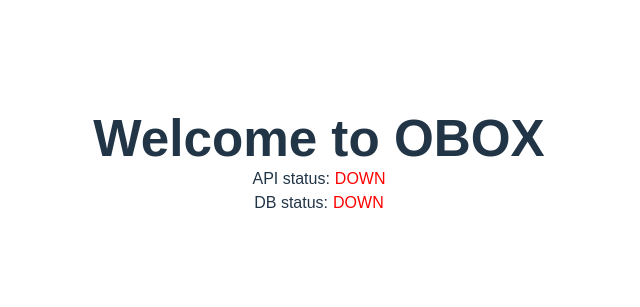
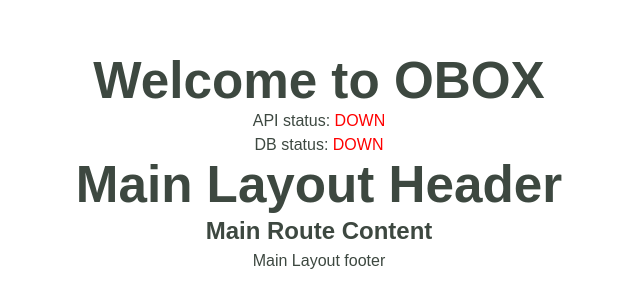
Before and after one commit to obox-qr/obox, a React (Vite) app in the folder ui/: page / in a window 1280 px wide. Shown: the part 237-544 px from the top of the page, without its empty margins (321-961 px from the left). Built offline with nearby package versions, Linux system fonts and the light colour scheme; no server answers.

Commit message:
routeFix

```diff
--- a/ui/package.json
+++ b/ui/package.json
@@ -23,7 +23,8 @@
     "dotenv": "16.4.5",
     "jest-environment-jsdom": "29.7.0",
     "react": "18.2.0",
-    "react-dom": "18.2.0"
+    "react-dom": "18.2.0",
+    "react-router-dom": "^6.26.0"
   },
   "devDependencies": {
     "@eslint/compat": "1.1.0",
--- a/ui/src/App.tsx
+++ b/ui/src/App.tsx
@@ -1,53 +1,72 @@
+import { useTheme } from '@mui/material/styles';
+import axios from 'axios';
 import { useEffect, useState } from 'react';
-import ApiService, { ServicesNames } from './api';
-import { HealthCheckApiInterface } from './api/services/healthcheck-api';
 import './App.css';
+import config from './config';
 
-const initStatusState = {
-  status: 'down',
-  db: 'down',
-};
+import { BrowserRouter, Route, Routes } from 'react-router-dom';
+
+import AuthLayout from './components/layouts/AuthLayout.tsx';
+import MainLayout from './components/layouts/MainLayout.tsx';
+import AuthRoute from './components/routes/AuthRoute.tsx';
+import MainRoute from './components/routes/MainRoute.tsx';
+import NotFoundRoute from './components/routes/NotFoundRoute.tsx';
+
+const { apiUrl } = config;
+
+const healthCheckUrl = `${apiUrl}/health`;
 
 export const App = () => {
-  const [apiStatus, setApiStatus] = useState(initStatusState);
+  const theme = useTheme();
+  const [apiStatus, setApiStatus] = useState({
+    status: 'DOWN',
+    db: 'DOWN',
+  });
+  useEffect(() => {
+    if (!apiUrl) {
+      setApiStatus({
+        status: 'DOWN',
+        db: 'DOWN',
+      });
+      return;
+    }
 
-  useEffect(() => {
-    ApiService.getService<HealthCheckApiInterface>(ServicesNames.HEALTHCHECK)
-      .healthCheck()
-      .then(({ data }) => {
-        const { details } = data;
-        setApiStatus({
-          status: details['nestjs-docs']?.status ?? initStatusState.status,
-          db: details.database?.status ?? initStatusState.db,
-        });
-      });
+    axios.get(healthCheckUrl).then(({ data }) => {
+      setApiStatus(data);
+    });
   }, []);
 
   return (
     <>
-      <h1>Welcome to OBOX</h1>
-      <p style={{ display: 'flex', justifyContent: 'center', gap: '5px' }}>
-        <span>API status:</span>
-        <span
-          style={{
-            color: apiStatus.status === 'up' ? 'green' : 'red',
-            textTransform: 'uppercase',
-          }}
-        >
+      <h1 style={{ color: theme.main.custom.greyGreenDarker }}>
+        Welcome to OBOX
+      </h1>
+      <p style={{ color: theme.main.custom.greyGreenDarker }}>
+        API status:{' '}
+        <span style={{ color: apiStatus.status === 'UP' ? 'green' : 'red' }}>
           {apiStatus.status}
         </span>
       </p>
-      <p style={{ display: 'flex', justifyContent: 'center', gap: '5px' }}>
-        <span>DB status:</span>
-        <span
-          style={{
-            color: apiStatus.db === 'up' ? 'green' : 'red',
-            textTransform: 'uppercase',
-          }}
-        >
+      <p style={{ color: theme.main.custom.greyGreenDarker }}>
+        DB status:{' '}
+        <span style={{ color: apiStatus.db === 'UP' ? 'green' : 'red' }}>
           {apiStatus.db}
         </span>
       </p>
+      <BrowserRouter>
+        <Routes>
+          <Route element={<MainLayout />}>
+            <Route path="/" element={<MainRoute />} />
+          </Route>
+
+          <Route element={<AuthLayout />}>
+            <Route path="/auth" element={<AuthRoute />} />
+          </Route>
+
+          <Route path="/not-found" element={<NotFoundRoute />} />
+          <Route path="*" element={<NotFoundRoute />} />
+        </Routes>
+      </BrowserRouter>
     </>
   );
 };
--- /dev/null
+++ b/ui/src/components/layouts/AuthLayout.tsx
@@ -0,0 +1,21 @@
+import { useTheme } from '@mui/material/styles';
+import { Outlet } from 'react-router-dom';
+
+const AuthLayout: React.FC = () => {
+  const theme = useTheme();
+  return (
+    <div style={{ color: theme.main.custom.greyGreenDarker }}>
+      <header>
+        <h1>Auth Layout Header</h1>
+      </header>
+      <main>
+        <Outlet />
+      </main>
+      <footer>
+        <p>Auth Layout footer</p>
+      </footer>
+    </div>
+  );
+};
+
+export default AuthLayout;
--- /dev/null
+++ b/ui/src/components/layouts/MainLayout.tsx
@@ -0,0 +1,21 @@
+import { useTheme } from '@mui/material/styles';
+import { Outlet } from 'react-router-dom';
+
+const MainLayout: React.FC = () => {
+  const theme = useTheme();
+  return (
+    <div style={{ color: theme.main.custom.greyGreenDarker }}>
+      <header>
+        <h1>Main Layout Header</h1>
+      </header>
+      <main>
+        <Outlet />
+      </main>
+      <footer>
+        <p>Main Layout footer</p>
+      </footer>
+    </div>
+  );
+};
+
+export default MainLayout;
--- /dev/null
+++ b/ui/src/components/routes/AuthRoute.tsx
@@ -0,0 +1,9 @@
+const AuthRoute = () => {
+  return (
+    <div>
+      <h2>Auth Route Content</h2>
+    </div>
+  );
+};
+
+export default AuthRoute;
--- /dev/null
+++ b/ui/src/components/routes/MainRoute.tsx
@@ -0,0 +1,9 @@
+const MainRoute = () => {
+  return (
+    <div>
+      <h2>Main Route Content</h2>
+    </div>
+  );
+};
+
+export default MainRoute;
--- /dev/null
+++ b/ui/src/components/routes/NotFoundRoute.tsx
@@ -0,0 +1,11 @@
+import { useTheme } from '@mui/material/styles';
+const NotFoundRoute = () => {
+  const theme = useTheme();
+  return (
+    <div style={{ color: theme.main.custom.greyGreenDarker }}>
+      <p>Page Not Found</p>
+    </div>
+  );
+};
+
+export default NotFoundRoute;
```
Also changed, not shown: 2 other files (tests, documents, lock files or other folders).
